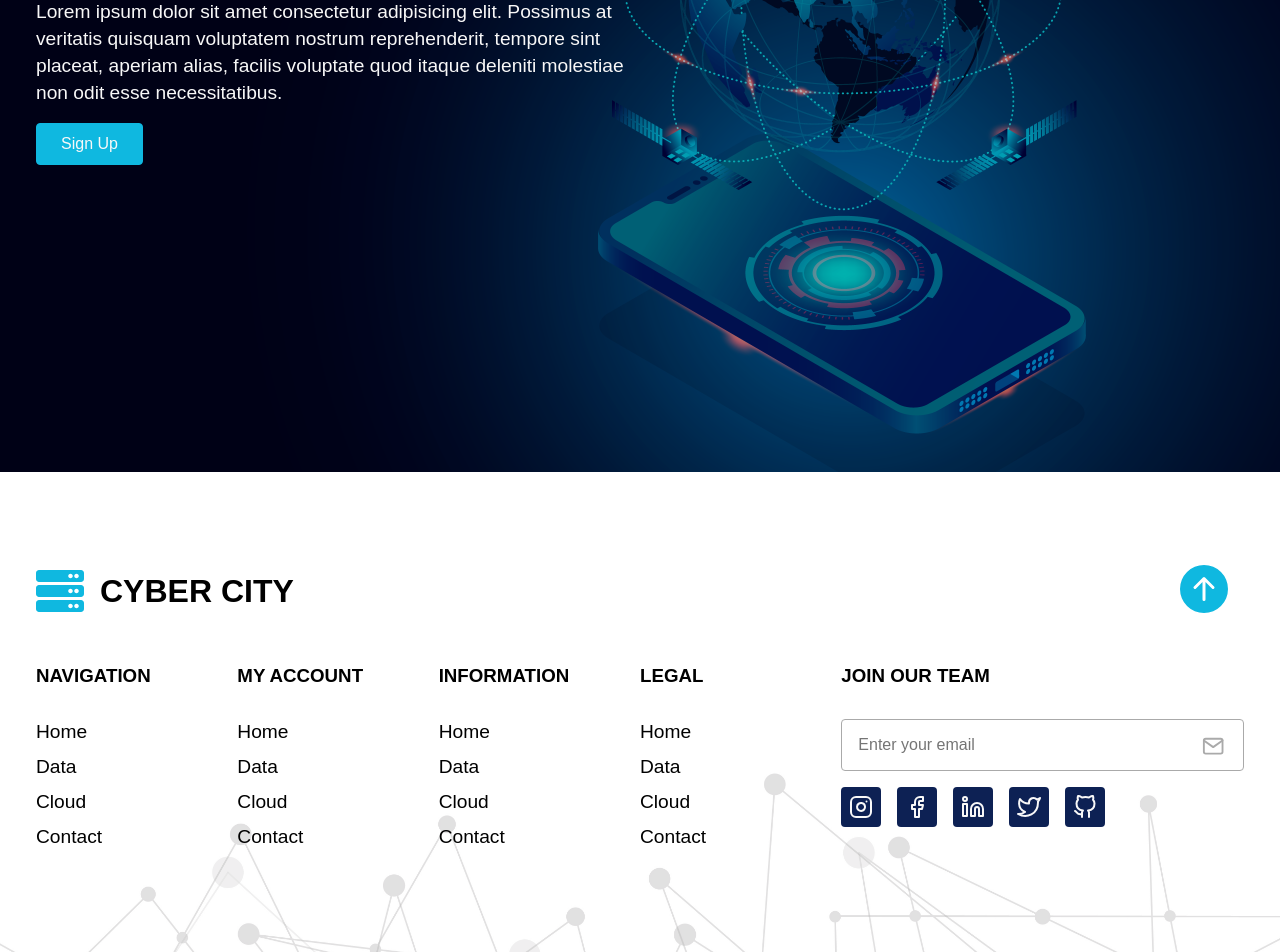
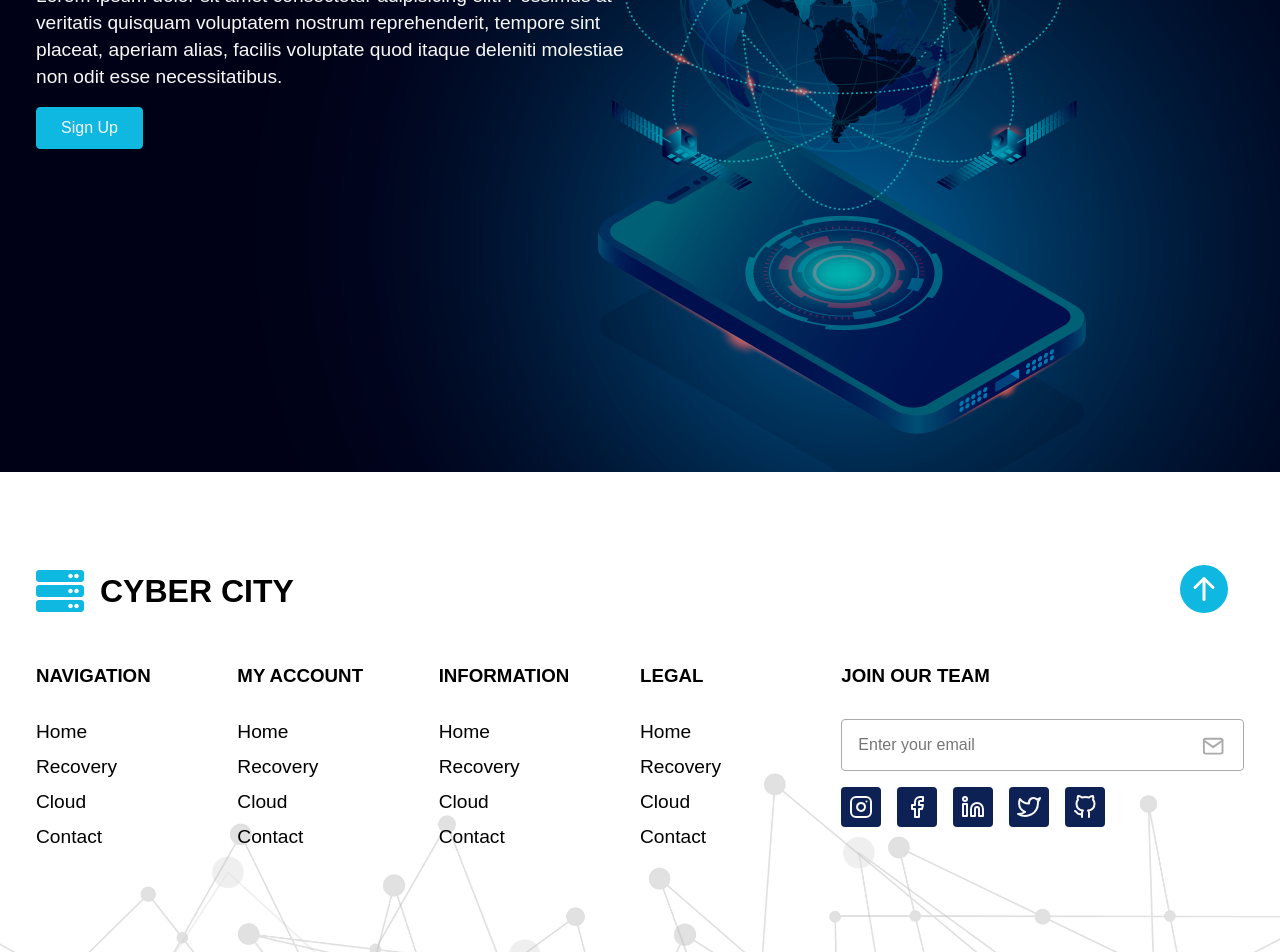
Before and after one commit to AhmedShaykh/Agency-Website, a React (Create React App) app: page /cloud in a window 1280 px wide. Shown: the part 328-1280 px from the top of the page. Built offline with nearby package versions, Linux system fonts and the light colour scheme; a web font is replaced by a local one.

Commit message:
Git Init

```diff
--- a/src/Components/Cloud/CloudStyles.css
+++ b/src/Components/Cloud/CloudStyles.css
@@ -17,7 +17,7 @@
 .cloud .content {
     position: absolute;
     left: 0;
-    top: 30%;
+    top: 28%;
     width: 50%;
     padding: 1rem;
 }
--- a/src/Components/Contact/Contact.jsx
+++ b/src/Components/Contact/Contact.jsx
@@ -59,7 +59,7 @@ const Contact = () => {
             <div className="container">
                 <div className="form-container">
                     <form className='form'>
-                        <h1><span>Contact</span> Us</h1>
+                        <h1 style={{ paddingTop: "4rem"}}><span>Contact</span> Us</h1>
                         <div>
                             <label>Name</label>
                             <input type="text" name='fullname'
@@ -76,7 +76,7 @@ const Contact = () => {
                         </div>
                         <div>
                             <label>Message</label>
-                            <textarea rows='10' name='message'
+                            <textarea rows='6' name='message'
                                 placeholder='Enter your Message'
                                 value={userData.message}
                                 onChange={postUserData} />
--- a/src/Components/Footer/Footer.jsx
+++ b/src/Components/Footer/Footer.jsx
@@ -24,28 +24,28 @@ const Footer = () => {
                     <div className="col">
                         <h3 className='pointer'>Navigation</h3>
                         <p className='pointer'>Home</p>
-                        <p className='pointer'>Data</p>
+                        <p className='pointer'>Recovery</p>
                         <p className='pointer'>Cloud</p>
                         <p className='pointer'>Contact</p>
                     </div>
                     <div className="col">
                         <h3 className='pointer'>My Account</h3>
                         <p className='pointer'>Home</p>
-                        <p className='pointer'>Data</p>
+                        <p className='pointer'>Recovery</p>
                         <p className='pointer'>Cloud</p>
                         <p className='pointer'>Contact</p>
                     </div>
                     <div className="col">
                         <h3 className='pointer'>Information</h3>
                         <p className='pointer'>Home</p>
-                        <p className='pointer'>Data</p>
+                        <p className='pointer'>Recovery</p>
                         <p className='pointer'>Cloud</p>
                         <p className='pointer'>Contact</p>
                     </div>
                     <div className="col">
                         <h3 className='pointer'>Legal</h3>
                         <p className='pointer'>Home</p>
-                        <p className='pointer'>Data</p>
+                        <p className='pointer'>Recovery</p>
                         <p className='pointer'>Cloud</p>
                         <p className='pointer'>Contact</p>
                     </div>
--- a/src/Components/Recovery/RecoveryStyles.css
+++ b/src/Components/Recovery/RecoveryStyles.css
@@ -16,7 +16,7 @@
 
 .recovery .content {
     position: absolute;
-    top: 30%;
+    top: 28%;
     width: 50%;
     left: 0;
     padding: 1rem;
```
